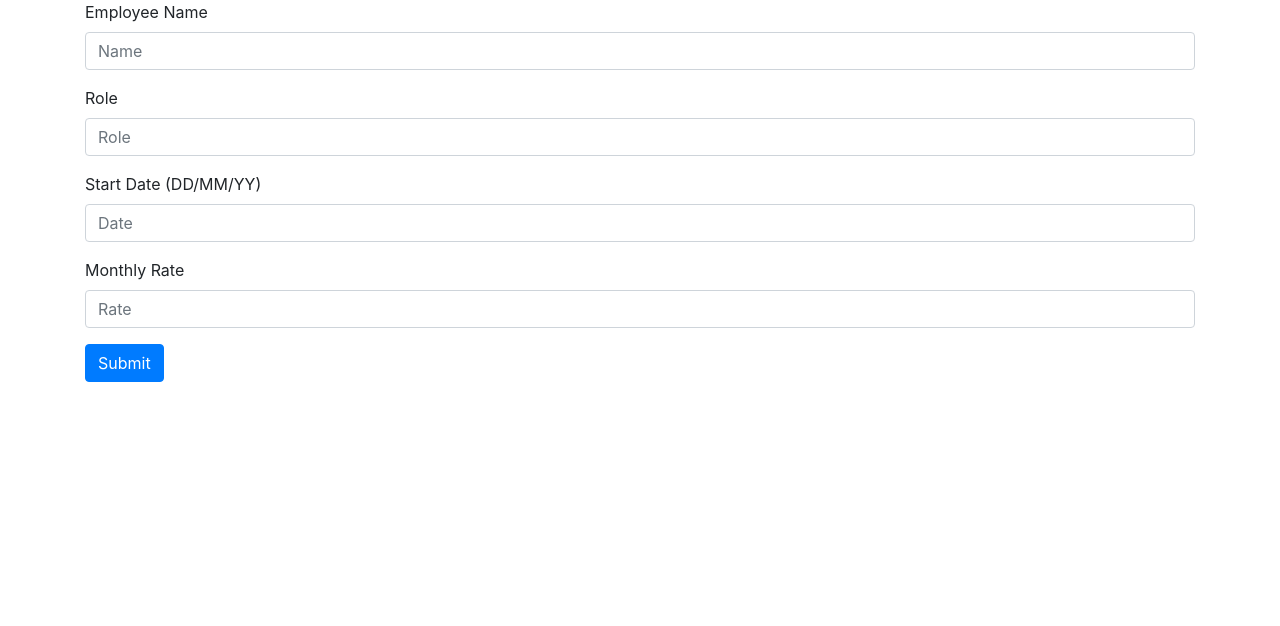
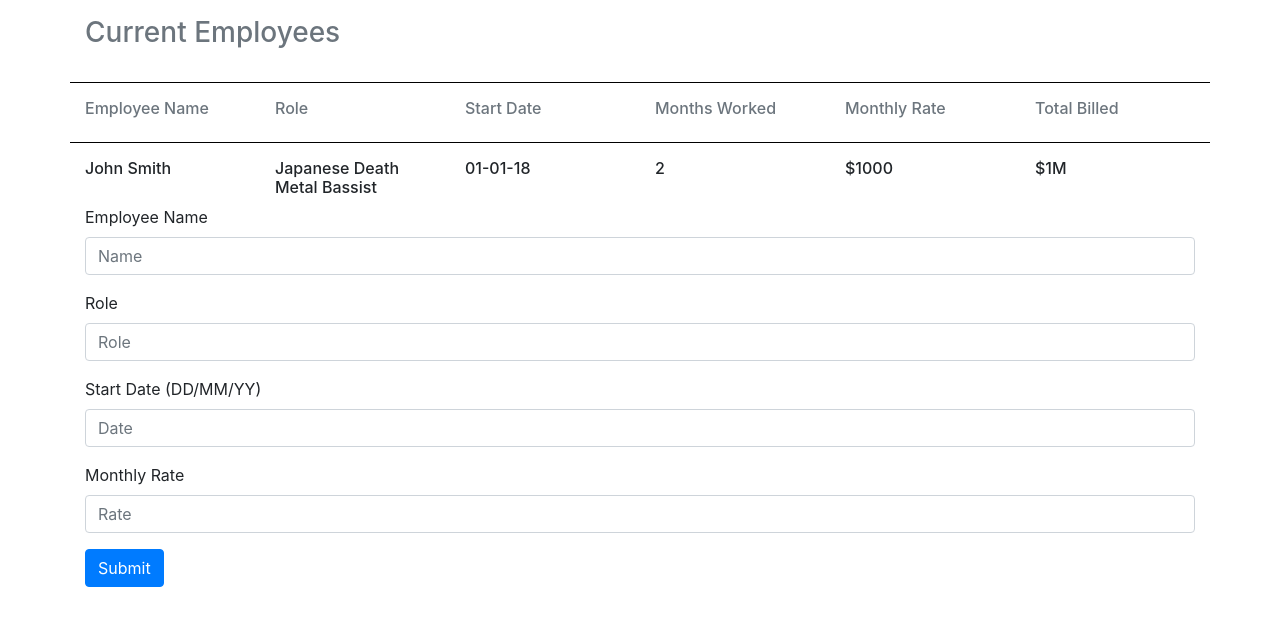
Before and after one commit to eightdotfivexoneone/edm, a plain HTML site: page index.html in a window 1280 px wide. Drawn offline with nearby package versions, Linux system fonts and the light colour scheme; no server answers.

Commit message:
first full document

```diff
--- a/index.html
+++ b/index.html
@@ -19,7 +19,33 @@
 </head>
 <body>
     <div>
+
+
+        <div class="container text-muted">
+                <p><h3>Current Employees</h3></p>
+                <div class="row ">
+                    <hr color="black" width="100%"></hr>
+                    <div class="col-sm-2"><h6>Employee Name</h6></div>
+                    <div class="col-sm-2"><h6>Role</h6></div>
+                    <div class="col-sm-2"><h6>Start Date</h6></div>
+                    <div class="col-sm-2"><h6>Months Worked</h6></div>
+                    <div class="col-sm-2"><h6>Monthly Rate</h6></div>
+                    <div class="col-sm-2"><h6>Total Billed</h6></div>
+                    </div>
+                </div>
+                <div id="results" class="container">
+                    <div class="row ">
+                        <hr color="black" width="100%"></hr>
+                        <div class="col-sm-2"><h6>John Smith</h6></div>
+                        <div class="col-sm-2"><h6>Japanese Death Metal Bassist</h6></div>
+                        <div class="col-sm-2"><h6>01-01-18</h6></div>
+                        <div class="col-sm-2"><h6>2</h6></div>
+                        <div class="col-sm-2"><h6>$1000</h6></div>
+                        <div class="col-sm-2"><h6>$1M</h6></div>
+                        </div>
+                    </div>
                     <div class="container">
+
         <form>
             <div class="form-group">
                 <label for="user-name">Employee Name</label>
@@ -41,6 +67,9 @@
             </form>
         </div>
     </div>
+</div>
+</div>
+
     <script src="resources/javascript/app.js"></script>
 </body>
 </html>
```
Lines whose indentation alone changed are shown as unchanged.
